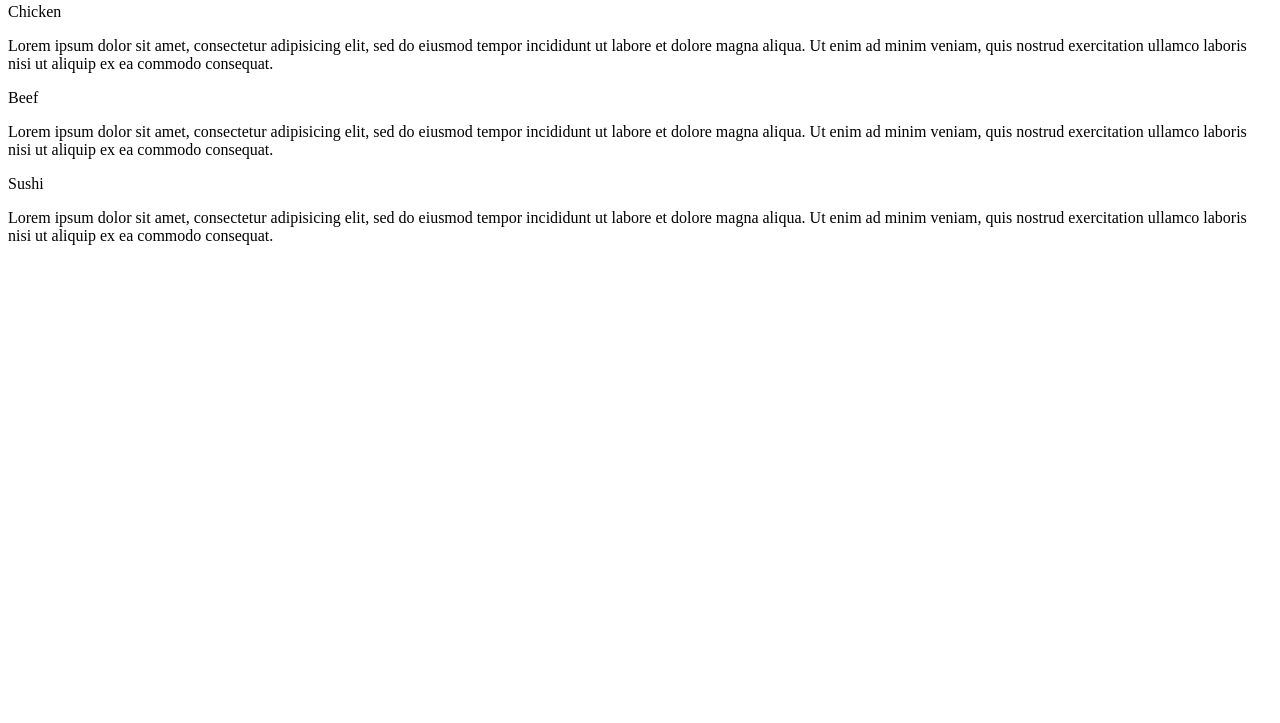
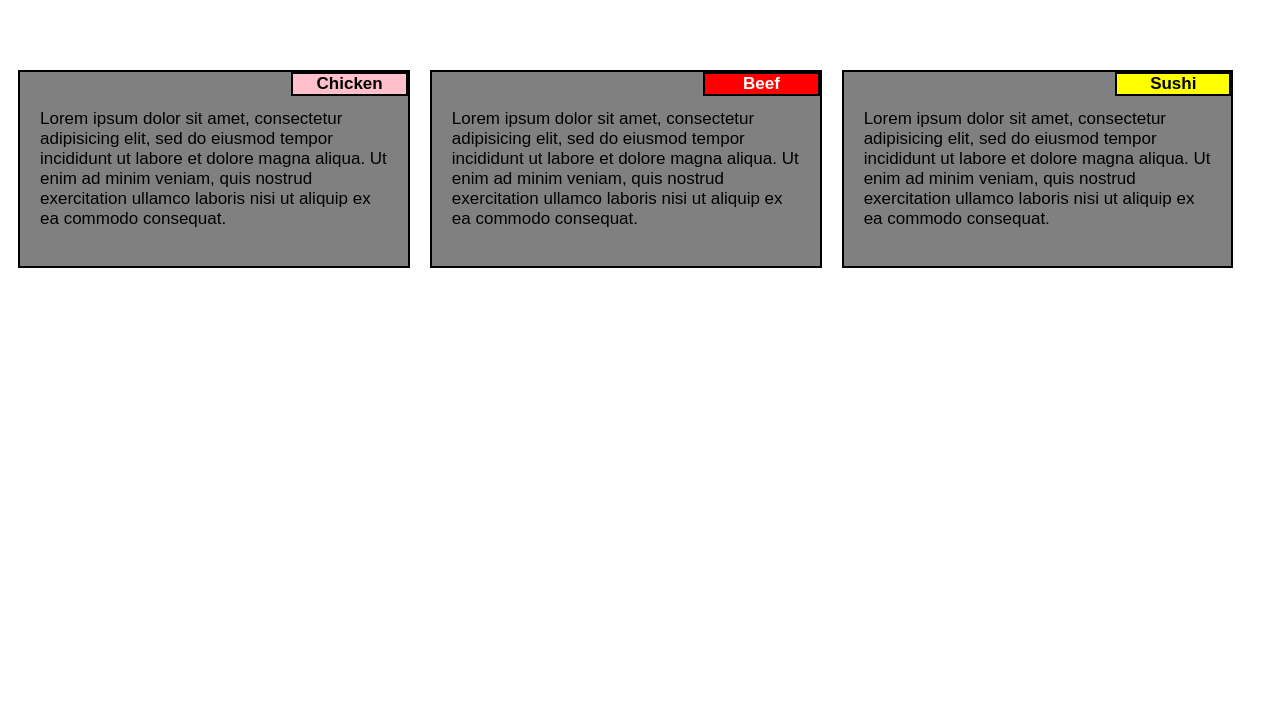
Before and after one commit to AnnaYevzhenko/module2_solution, a plain HTML site: page project/index.html in a window 1280 px wide. Shown: the part 77-800 px from the top of the page. Drawn offline with Linux system fonts and the light colour scheme.

Commit message:
almost finished css

```diff
--- a/project/index.html
+++ b/project/index.html
@@ -3,26 +3,91 @@
 <head>
 <meta charset="utf-8">
 	<title>Module2_solution</title>
+	<style type="text/css">
+		body {
+			font-family: Arial, Helvetica, sans-serif;
+			font-size: 17px;
+		}
+		* {
+			box-sizing: border-box;
+		}
+		h1 {
+			text-align: center;
+			margin-bottom: 75px;
+		}
+		div {
+			background-color: gray;
+			border: 2px solid black;
+			margin: 10px;
+			width: 100%;
+			float: left;
+		}
+		.box1 {
+			width: 31%;
+			float: left;
+		}
+		#chicken{
+			background-color: pink;
+		}
+		.box2 {
+			width: 31%;
+			float: left;
+		}
+		#beef {
+			background-color: red;
+			color: white;
+		}
+		.box3 {
+			width: 31%;
+		}
+		#sushi {
+			background-color: yellow;
+		}
+		#chicken,#beef,#sushi {
+			text-align: center;
+			font-weight: bold;
+			position: absolute;
+			left:70%;
+			margin: 0px;
+			width:30%;
+		}
+		p {
+			padding: 20px;
+		}
+		.box1,.box2,.box3 {
+			margin: 10px;
+			position: relative;
+		}
+		@media (min-width: 992px) {
+
+		}
+		@media (min-width: 768px) and (max-width: 991px) {
+
+		}
+		@media (max-width: 767px) {
+
+		}
+	</style>
 </head>
 <body>
 	<h1>Our Menu</h1>
 	<section>
-		<div>
-			<div>Chicken</div>
+		<div class="box1">
+			<div id="chicken">Chicken</div>
 			<p>Lorem ipsum dolor sit amet, consectetur adipisicing elit, sed do eiusmod
 			tempor incididunt ut labore et dolore magna aliqua. Ut enim ad minim veniam,
 			quis nostrud exercitation ullamco laboris nisi ut aliquip ex ea commodo
 			consequat.</p>
 		</div>
-		<div>
-			<div>Beef</div>
+		<div class="box2">
+			<div id="beef">Beef</div>
 			<p>Lorem ipsum dolor sit amet, consectetur adipisicing elit, sed do eiusmod
 			tempor incididunt ut labore et dolore magna aliqua. Ut enim ad minim veniam,
 			quis nostrud exercitation ullamco laboris nisi ut aliquip ex ea commodo
 			consequat.</p>
 		</div>
-		<div>
-			<div>Sushi</div>
+		<div class="box3">
+			<div id="sushi">Sushi</div>
 			<p>Lorem ipsum dolor sit amet, consectetur adipisicing elit, sed do eiusmod
 			tempor incididunt ut labore et dolore magna aliqua. Ut enim ad minim veniam,
 			quis nostrud exercitation ullamco laboris nisi ut aliquip ex ea commodo
```
